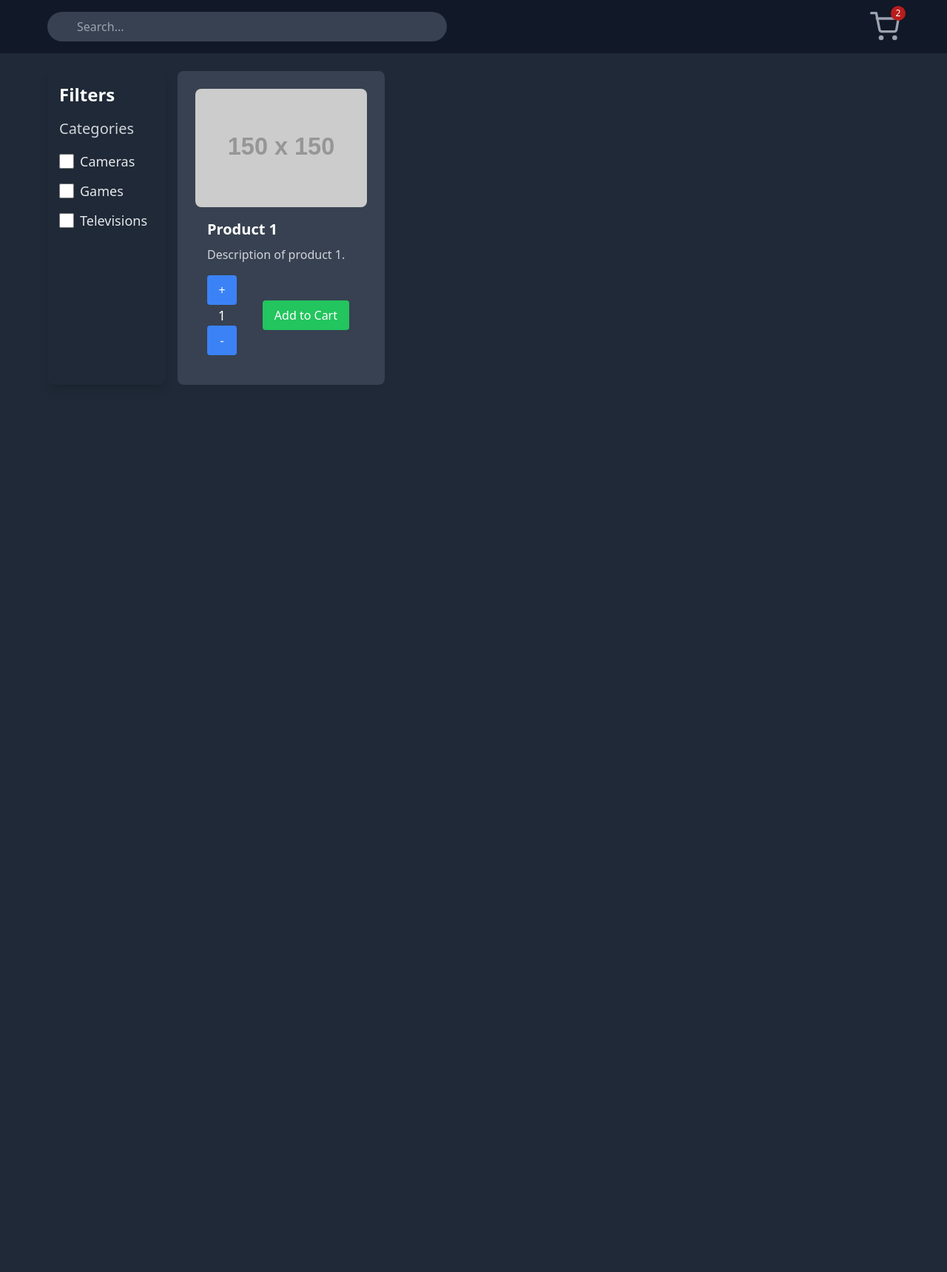
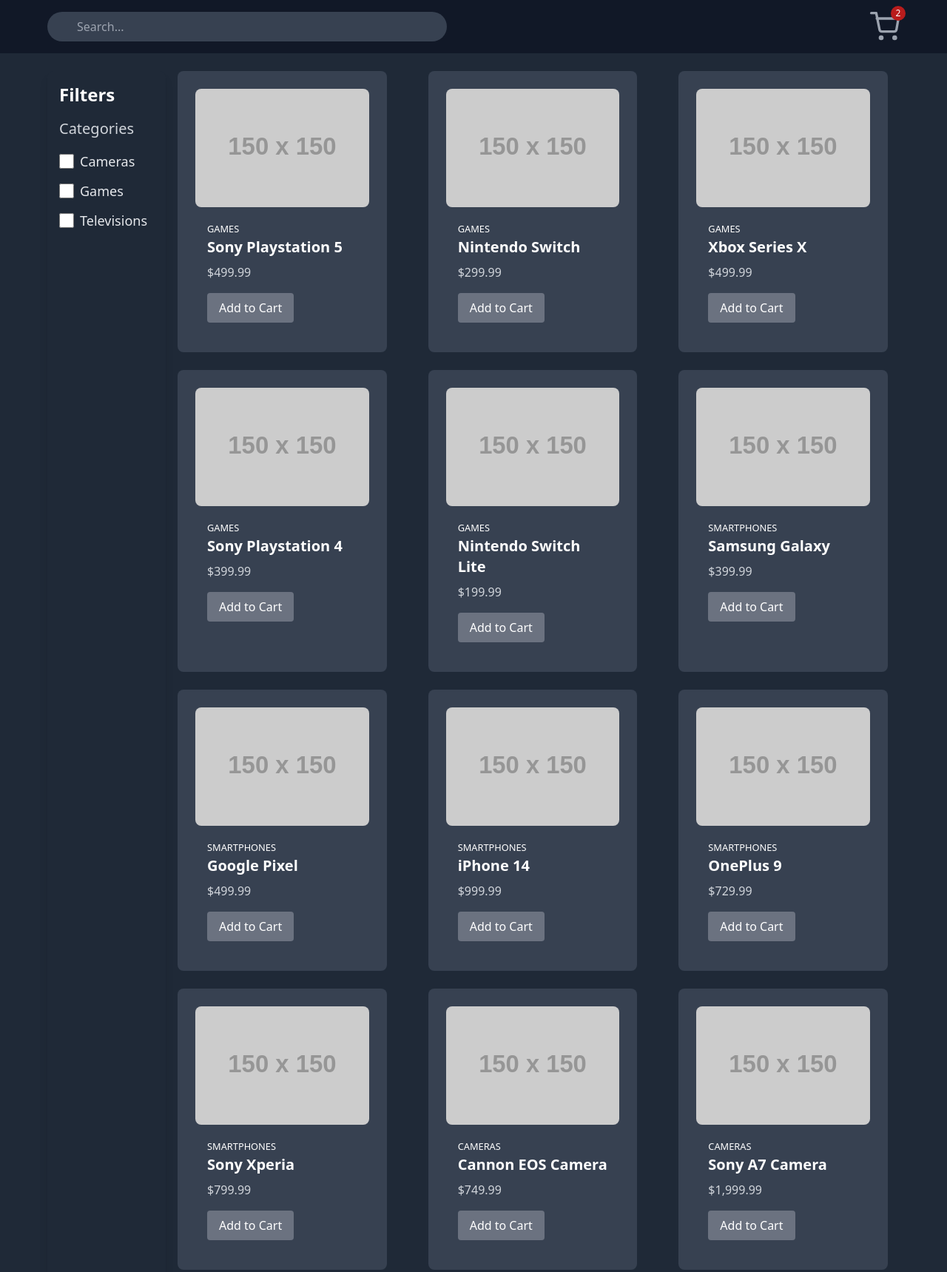
Before and after one commit to NikzadBehnam/js-products-filter, a plain HTML site: page productsFilter/index.html in a window 1280 px wide. Shown: the top 1719 px of the page at 74% size. Before the commit the page ends 800 px from the top, so only its background shows below. Drawn offline with nearby package versions, Linux system fonts and the light colour scheme; placeholder pictures from the web are drawn by us.

Commit message:
Update: products elements added dynamicaly on the HTML page using DOM

```diff
--- a/productsFilter/index.html
+++ b/productsFilter/index.html
@@ -5,6 +5,7 @@
     <meta name="viewport" content="width=device-width, initial-scale=1.0" />
     <link rel="stylesheet" href="./styles.css" />
     <script src="https://cdn.tailwindcss.com"></script>
+    <script type="module" src="./script.js"></script>
   </head>
   <body class="bg-gray-800 text-white">
     <nav class="bg-gray-900 p-4 mb-6">
@@ -40,7 +41,8 @@
             />
           </svg>
           <small
-            class="cart-count absolute -top-2 -right-2 bg-red-700 rounded-full text-xs text-white flex items-center justify-center h-5 w-5"
+            id="cart-count"
+            class="absolute -top-2 -right-2 bg-red-700 rounded-full text-xs text-white flex items-center justify-center h-5 w-5"
             >2</small
           >
         </div>
@@ -54,7 +56,7 @@
       >
         <h2 class="text-2xl font-semibold text-white">Filters</h2>
         <h3 class="text-xl text-gray-300">Categories</h3>
-        <div class="filters-container space-y-3 text-gray-200">
+        <div id="filters-container" class="space-y-3 text-gray-200">
           <div class="flex items-center space-x-2">
             <input
               type="checkbox"
@@ -82,50 +84,8 @@
         </div>
       </div>
       <!-- Products Wrapper -->
-      <div class="flex flex-wrap justify-between gap-6">
+      <div id="product-wrapper" class="flex flex-wrap justify-between gap-6">
         <!-- Product Card -->
-        <div
-          class="bg-gray-700 rounded-lg mx-4 p-6 flex-1 min-w-[280px] transform transition-transform duration-700 hover:-translate-y-2 hover:bg-gray-600 hover:scale-105"
-        >
-          <div class="overflow-hidden rounded-lg">
-            <img
-              src="https://via.placeholder.com/150"
-              alt="Product Image"
-              class="w-full h-40 object-cover transform transition-transform duration-500 hover:scale-110"
-            />
-          </div>
-          <div class="p-4">
-            <h3 class="text-xl font-semibold text-white mb-2">Product 1</h3>
-            <p class="text-gray-300 mb-4">Description of product 1.</p>
-            <div class="flex items-center justify-between mt-4">
-              <div class="flex flex-col items-center">
-                <button
-                  class="bg-blue-500 h-10 w-10 text-white px-2 py-1 rounded hover:bg-blue-600 transition-colors duration-200"
-                >
-                  +
-                </button>
-                <span class="text-lg text-white">1</span>
-                <button
-                  class="bg-blue-500 text-white h-10 w-10 px-2 py-1 rounded hover:bg-blue-600 transition-colors duration-200"
-                >
-                  -
-                </button>
-              </div>
-              <div class="px-2 space-x-2">
-                <button
-                  class="bg-green-500 text-white px-4 py-2 rounded hover:bg-green-600 transition-colors duration-200"
-                >
-                  Add to Cart
-                </button>
-                <!-- <button
-                  class="bg-red-500 text-white px-4 py-2 rounded hover:bg-red-600 transition-colors duration-200"
-                >
-                  Remove from Cart
-                </button> -->
-              </div>
-            </div>
-          </div>
-        </div>
       </div>
     </main>
   </body>
--- /dev/null
+++ b/productsFilter/products.js
@@ -0,0 +1,131 @@
+const products = [
+  // Games
+  {
+    name: "Sony Playstation 5",
+    url: "https://source.unsplash.com/random/300x200?playstation",
+    category: "games",
+    price: 499.99,
+  },
+  {
+    name: "Nintendo Switch",
+    url: "https://source.unsplash.com/random/300x200?nintendo",
+    category: "games",
+    price: 299.99,
+  },
+  {
+    name: "Xbox Series X",
+    url: "https://source.unsplash.com/random/300x200?xbox",
+    category: "games",
+    price: 499.99,
+  },
+  {
+    name: "Sony Playstation 4",
+    url: "https://source.unsplash.com/random/300x200?playstation",
+    category: "games",
+    price: 399.99,
+  },
+  {
+    name: "Nintendo Switch Lite",
+    url: "https://source.unsplash.com/random/300x200?nintendo",
+    category: "games",
+    price: 199.99,
+  },
+
+  // Smartphones
+  {
+    name: "Samsung Galaxy",
+    url: "https://source.unsplash.com/random/300x200?samsung",
+    category: "smartphones",
+    price: 399.99,
+  },
+  {
+    name: "Google Pixel",
+    url: "https://source.unsplash.com/random/300x200?pixel",
+    category: "smartphones",
+    price: 499.99,
+  },
+  {
+    name: "iPhone 14",
+    url: "https://source.unsplash.com/random/300x200?iphone",
+    category: "smartphones",
+    price: 999.99,
+  },
+  {
+    name: "OnePlus 9",
+    url: "https://source.unsplash.com/random/300x200?oneplus",
+    category: "smartphones",
+    price: 729.99,
+  },
+  {
+    name: "Sony Xperia",
+    url: "https://source.unsplash.com/random/300x200?sony",
+    category: "smartphones",
+    price: 799.99,
+  },
+
+  // Cameras
+  {
+    name: "Cannon EOS Camera",
+    url: "https://source.unsplash.com/random/300x200?camera",
+    category: "cameras",
+    price: 749.99,
+  },
+  {
+    name: "Sony A7 Camera",
+    url: "https://source.unsplash.com/random/300x200?camera",
+    category: "cameras",
+    price: 1999.99,
+  },
+  {
+    name: "Sony ZV1F Camera",
+    url: "https://source.unsplash.com/random/300x200?camera",
+    category: "cameras",
+    price: 799.99,
+  },
+  {
+    name: "Nikon D3500",
+    url: "https://source.unsplash.com/random/300x200?nikon",
+    category: "cameras",
+    price: 499.99,
+  },
+  {
+    name: "Fujifilm X-T30",
+    url: "https://source.unsplash.com/random/300x200?fujifilm",
+    category: "cameras",
+    price: 899.99,
+  },
+
+  // Televisions
+  {
+    name: "LG TV",
+    url: "https://source.unsplash.com/random/300x200?tv",
+    category: "televisions",
+    price: 799.99,
+  },
+  {
+    name: "Samsung TV",
+    url: "https://source.unsplash.com/random/300x200?tv",
+    category: "televisions",
+    price: 1099.99,
+  },
+  {
+    name: "Toshiba TV",
+    url: "https://source.unsplash.com/random/300x200?tv",
+    category: "televisions",
+    price: 499.99,
+  },
+  {
+    name: "Sony Bravia TV",
+    url: "https://source.unsplash.com/random/300x200?tv",
+    category: "televisions",
+    price: 1299.99,
+  },
+  {
+    name: "Vizio Smart TV",
+    url: "https://source.unsplash.com/random/300x200?tv",
+    category: "televisions",
+    price: 599.99,
+  },
+];
+
+export default products;
--- a/productsFilter/script.js
+++ b/productsFilter/script.js
@@ -1 +1,47 @@
-re
+import products from "./products.js";
+
+/* DOM Elements */
+const productsWrappers = document.querySelector("#product-wrapper");
+const cartCount = document.querySelector("#cart-count");
+const fitlersContainer = document.querySelector("#filters-container");
+const seachInput = document.querySelector("#search");
+const checkBoxes = document.querySelectorAll(".check");
+
+let cartItemCount = 0;
+const productElements = [];
+
+/* Loop over the products */
+products.forEach((product) => {
+  const productElement = document.createElement("div");
+  productElement.className =
+    "bg-gray-700 rounded-lg mx-4 p-6 flex-1 min-w-[280px] transform transition-transform duration-700";
+
+  productElement.innerHTML = `
+   <div class="overflow-hidden rounded-lg">
+      <img
+        src="https://via.placeholder.com/150"
+        alt="${product.name}"
+        class="w-full h-40 object-cover transform transition-transform duration-500 hover:scale-110"
+      />
+
+    </div>
+    <div class="p-4">
+       <small class="text-white mb-2">${product.category.toUpperCase()}</small>
+
+      <p class="text-xl font-semibold text-white mb-2">${product.name}</p>
+      <p class="text-gray-300 mb-4"><span>$${product.price.toLocaleString()}</span></p>
+      <div class="flex items-center justify-between mt-4">
+        <div class="space-x-2">
+          <button
+            class="bg-gray-500 text-white px-4 py-2 rounded transition-colors duration-200"
+          >
+            Add to Cart
+          </button>
+        </div>
+      </div>
+    </div>
+  `;
+
+  productElements.push(productElement);
+  productsWrappers.appendChild(productElement);
+});
```
